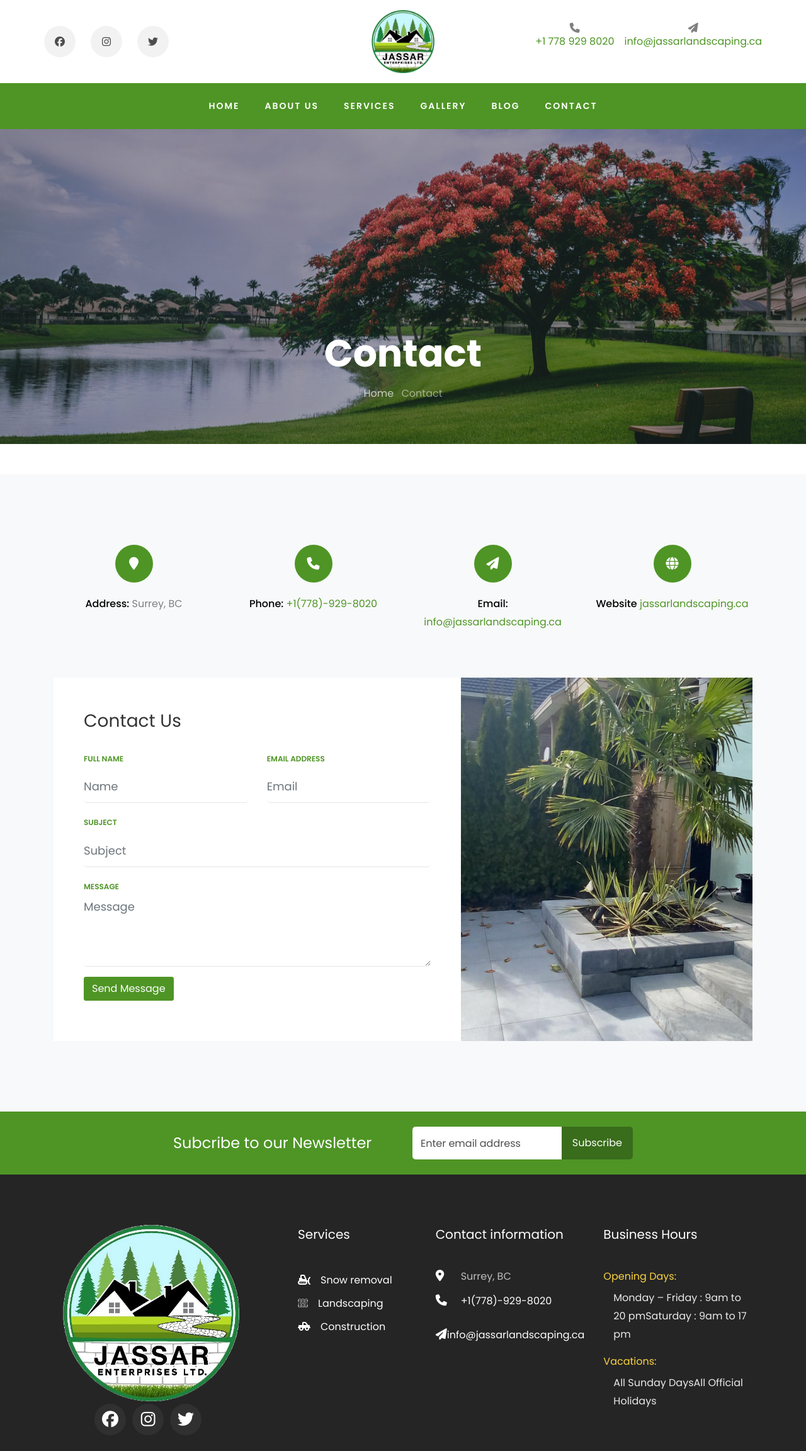
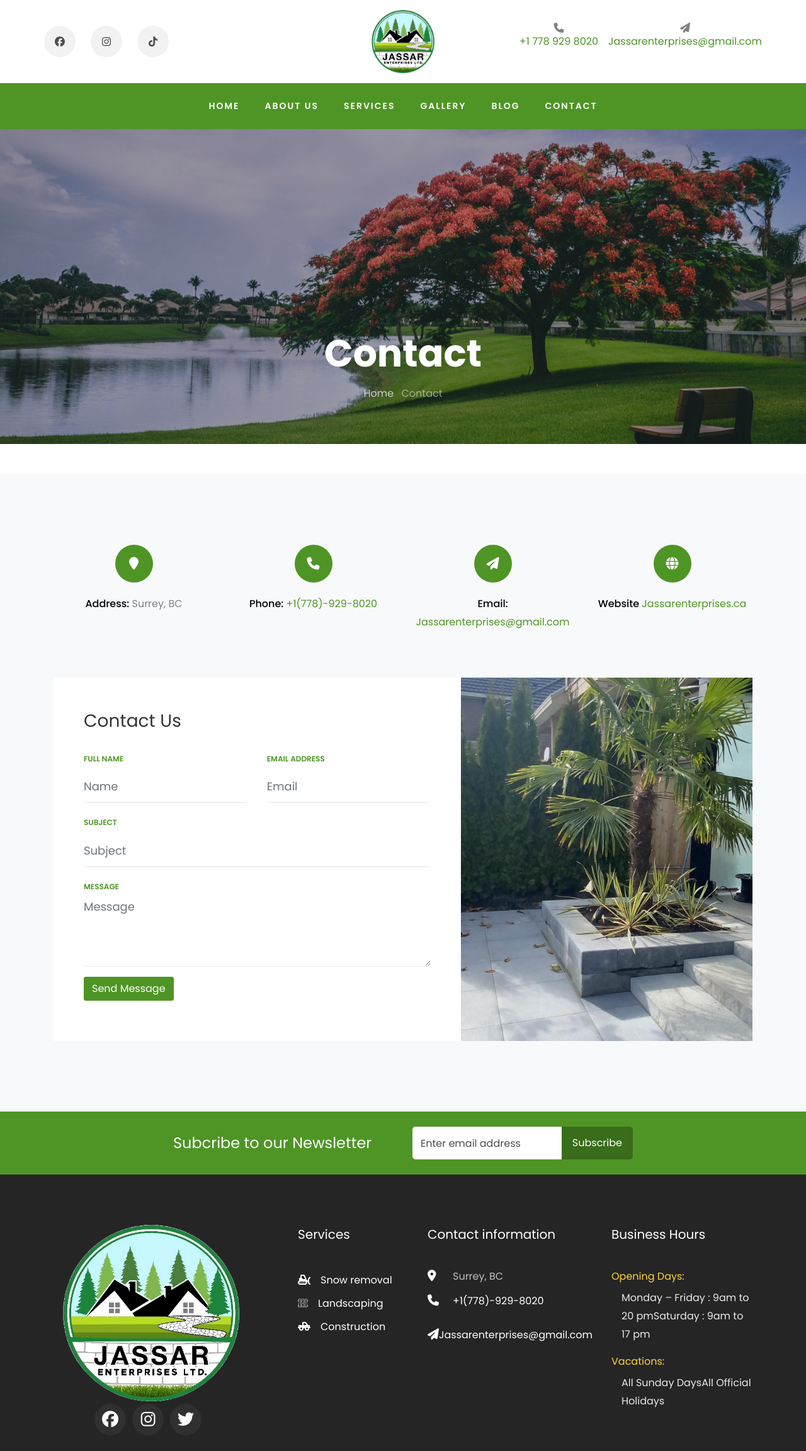
Before and after one commit to tanvirbhatti/jassarEnterprise, a React (Vite) app: page /contact in a window 1280 px wide. Shown: the top 2304 px of the page at 63% size. Built offline with nearby package versions, Linux system fonts and the light colour scheme.

Commit message:
some updates

```diff
--- a/index.html
+++ b/index.html
@@ -5,7 +5,7 @@
 
     <script type="module" src="/node_modules/jquery/dist/jquery.js"></script>
     <script type="module" src="/src/main.jsx"></script>
-    <link rel="icon" type="image/svg+xml" href="/vite.svg" />
+    <link rel="icon" type="image/svg+xml" href="/final-logo.png" />
     <meta name="viewport" content="width=device-width, initial-scale=1.0" />
     <!-- <link href="https://cdn.jsdelivr.net/npm/bootstrap@5.3.2/dist/css/bootstrap.min.css" rel="stylesheet" integrity="sha384-T3c6CoIi6uLrA9TneNEoa7RxnatzjcDSCmG1MXxSR1GAsXEV/Dwwykc2MPK8M2HN" crossorigin="anonymous" /> -->
     <link
@@ -40,7 +40,7 @@
       referrerpolicy="no-referrer"
     />
 
-    <title>Vite + React</title>
+    <title>Jassar Enterprises</title>
   </head>
   <body>
     <div id="root"></div>
--- a/src/components/sections/ContactsectionLarge.jsx
+++ b/src/components/sections/ContactsectionLarge.jsx
@@ -50,8 +50,8 @@ Message: ${message}`;
                       <span className="fa fa-paper-plane"></span>
                     </div>
                     <div className="text">
-                      <p><span>Email:</span> <a href="mailto:info@jassarlandscaping.ca
-">info@jassarlandscaping.ca
+                      <p><span>Email:</span> <a href="mailto:Jassarenterprises@gmail.com
+">Jassarenterprises@gmail.com
                       </a></p>
                     </div>
                   </div>
@@ -62,7 +62,7 @@ Message: ${message}`;
                       <span className="fa fa-globe"></span>
                     </div>
                     <div className="text">
-                      <p><span>Website</span> <a href="https://www.jassarlandscaping.ca/">jassarlandscaping.ca</a></p>
+                      <p><span>Website</span> <a href="https://www.Jassarenterprises.ca/">Jassarenterprises.ca</a></p>
                     </div>
                   </div>
                 </div>
--- a/src/components/static/Footer.jsx
+++ b/src/components/static/Footer.jsx
@@ -55,7 +55,7 @@ const Footer = () => {
 									</li>
 									<li>
 										<a href="#"><span className="icon fa fa-paper-plane"></span><span
-											className="text">info@jassarlandscaping.ca</span></a>
+											className="text">Jassarenterprises@gmail.com</span></a>
 									</li>
 								</ul>
 							</div>
--- a/src/components/static/Navbar.jsx
+++ b/src/components/static/Navbar.jsx
@@ -60,11 +60,11 @@ const Navbar = () => {
                   <a href="https://www.facebook.com/profile.php?id=100063689943465" target='_blank' className="d-flex align-items-center justify-content-center mr-4">
                     <span className="fab fa-facebook"><i className="sr-only">Facebook</i></span>
                   </a>
-                  <a href="https://www.instagram.com/jassar_ent_landscping/" target='_blank' className="d-flex align-items-center justify-content-center mr-4">
+                  <a href="https://www.instagram.com/jassar__ent?igsh=MWNtOWhlNnZqMGFlNQ%3D%3D" target='_blank' className="d-flex align-items-center justify-content-center mr-4">
                     <span className="fab fa-instagram"><i className="sr-only">Instagram</i></span>
                   </a>
                   <a href="https://twitter.com/" target='_blank' className="d-flex align-items-center justify-content-center">
-                    <span className="fab fa-twitter"><i className="sr-only">Twitter</i></span>
+                    <span className="fab fa-tiktok"><i className="sr-only">Twitter</i></span>
                   </a>
                 </p>
               </div>
@@ -88,7 +88,7 @@ const Navbar = () => {
                       <span className="fas fa-paper-plane"></span>
                     </div>
                     <div className="text">
-                      <p><a href="mailto:info@yoursite.com">info@jassarlandscaping.ca</a></p>
+                      <p><a href="mailto:info@yoursite.com">Jassarenterprises@gmail.com</a></p>
                     </div>
                   </div>
                 </div>
```
Also changed, not shown: src/assets/js/main.js (+0 -45 lines).
